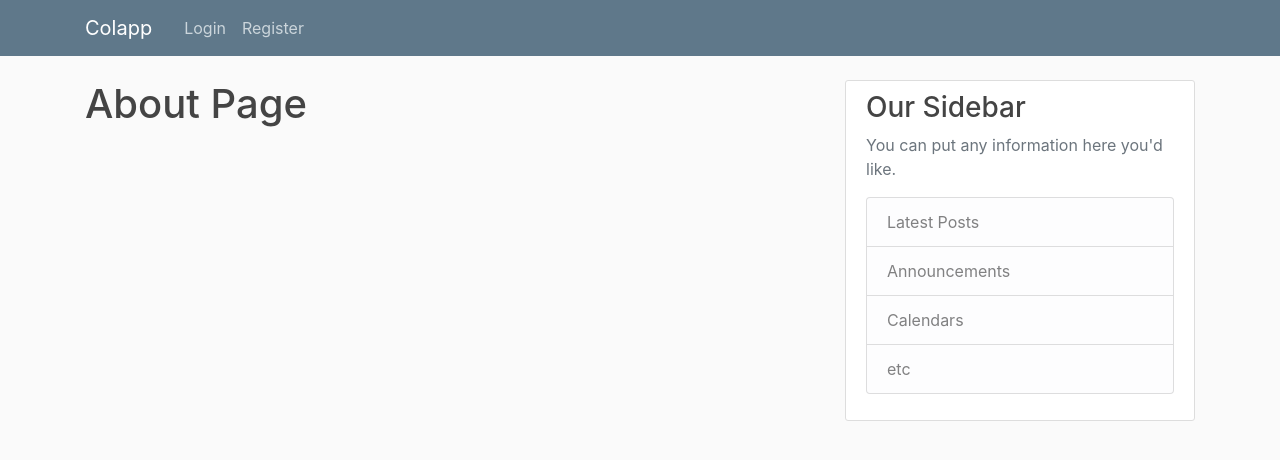
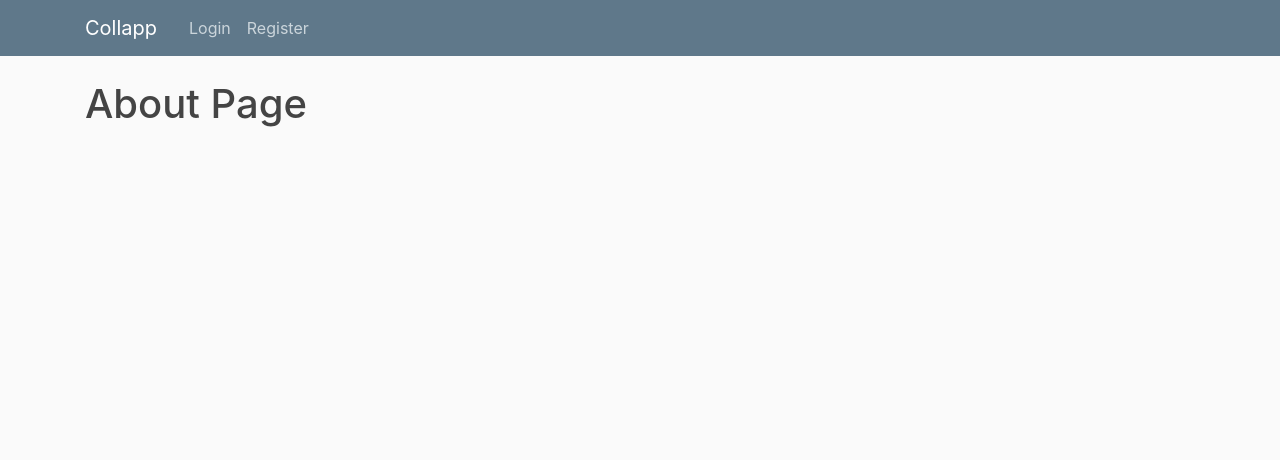
Before and after one commit to Team-Exceptions/Colapp, a Django app: page /about/ in a window 1280 px wide. Shown: the top 460 px of the page. Run offline with Django 3.2, Linux system fonts and the light colour scheme; some libraries are stand-ins or nearby versions.

Commit message:
Add files via upload

```diff
--- a/blog/templates/blog/base.html
+++ b/blog/templates/blog/base.html
@@ -2,6 +2,7 @@
 <!DOCTYPE html>
 <html>
 <head>
+
 
     <!-- Required meta tags -->
     <meta charset="utf-8">
@@ -13,16 +14,17 @@
     <link rel="stylesheet" type="text/css" href="{% static 'blog/main.css' %}">
 
     {% if title %}
-        <title>Colapp - {{ title }}</title>
+        <title>Collapp - {{ title }}</title>
     {% else %}
-        <title>Colapp</title>
+        <title>Collapp</title>
     {% endif %}
 </head>
 <body>
+
     <header class="site-header">
       <nav class="navbar navbar-expand-md navbar-dark bg-steel fixed-top">
         <div class="container">
-          <a class="navbar-brand mr-4" href="{% url 'register' %}">Colapp</a>
+          <a class="navbar-brand mr-4" href="{% url 'register' %}">Collapp</a>
           <button class="navbar-toggler" type="button" data-toggle="collapse" data-target="#navbarToggle" aria-controls="navbarToggle" aria-expanded="false" aria-label="Toggle navigation">
           <span class="navbar-toggler-icon"></span>
           </button>
@@ -37,6 +39,7 @@
                 <a class="nav-item nav-link" href="{% url 'profile' %}">Profile</a>
                 <a class="nav-item nav-link" href="{% url 'logout' %}">Logout</a>
               {% else %}
+
                 <a class="nav-item nav-link" href="{% url 'login' %}">Login</a>
                 <a class="nav-item nav-link" href="{% url 'register' %}">Register</a>
               {% endif %}
@@ -45,8 +48,10 @@
         </div>
       </nav>
     </header>
+
     <main role="main" class="container">
       <div class="row">
+        <p align = 'right'>
         <div class="col-md-8">
           {% if messages %}
             {% for message in messages %}
@@ -57,21 +62,13 @@
           {% endif %}
           {% block content %}{% endblock %}
         </div>
+      </p>
+    </div>
         <div class="col-md-4">
-          <div class="content-section">
-            <h3>Our Sidebar</h3>
-            <p class='text-muted'>You can put any information here you'd like.
-              <ul class="list-group">
-                <li class="list-group-item list-group-item-light">Latest Posts</li>
-                <li class="list-group-item list-group-item-light">Announcements</li>
-                <li class="list-group-item list-group-item-light">Calendars</li>
-                <li class="list-group-item list-group-item-light">etc</li>
-              </ul>
-            </p>
-          </div>
-        </div>
+
       </div>
     </main>
+
 
     <!-- Optional JavaScript -->
     <!-- jQuery first, then Popper.js, then Bootstrap JS -->
```
